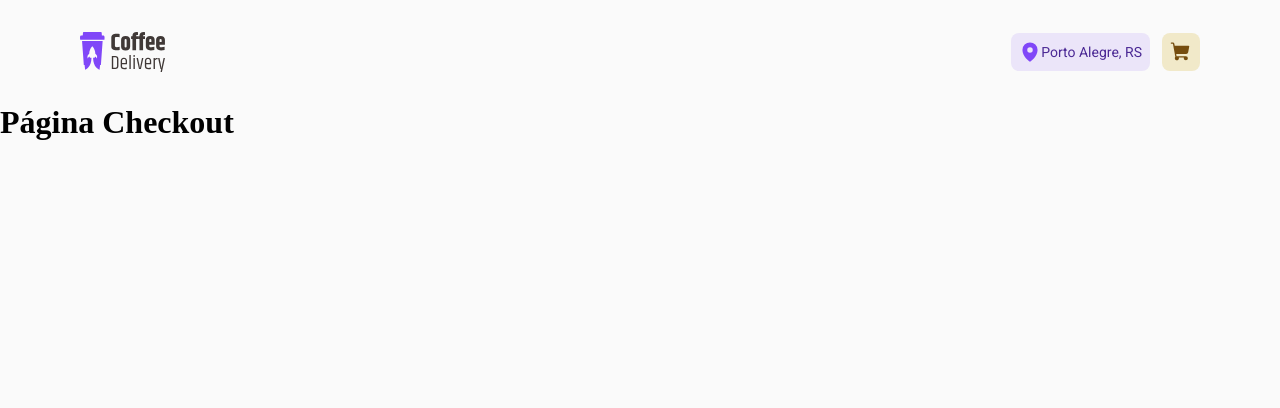
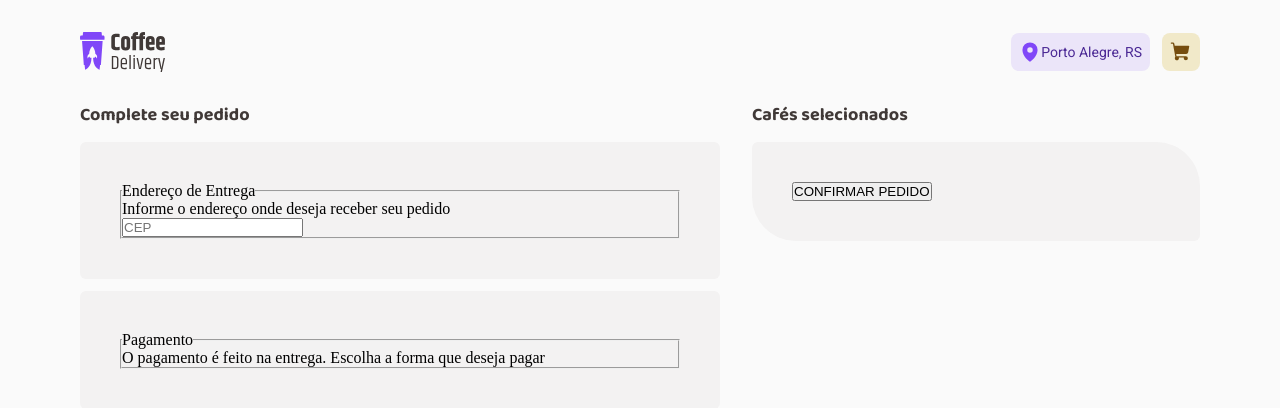
Before and after one commit to maiquitome/rocketseat-challenge-coffee-delivery, a React (Vite) app: page /checkout in a window 1280 px wide. Shown: the top 408 px of the page. Built offline with nearby package versions, Linux system fonts and the light colour scheme.

Commit message:
feat: :sparkles: add Checkout page structure

```diff
--- a/src/pages/Checkout/index.tsx
+++ b/src/pages/Checkout/index.tsx
@@ -1,3 +1,41 @@
+import {
+  ConfirmOrderStyled,
+  DeliveryDetailsStyled,
+  FormContainerStyled,
+  PaymentStyled,
+} from "./style";
+
 export function Checkout() {
-  return <h1>Página Checkout</h1>;
+  return (
+    <FormContainerStyled>
+      <form action="">
+        <div>
+          <h2>Complete seu pedido</h2>
+          <DeliveryDetailsStyled>
+            <fieldset>
+              <legend>Endereço de Entrega</legend>
+              <p>Informe o endereço onde deseja receber seu pedido</p>
+
+              <input type="number" name="cep" id="cep" placeholder="CEP" />
+            </fieldset>
+          </DeliveryDetailsStyled>
+
+          <PaymentStyled>
+            <fieldset>
+              <legend>Pagamento</legend>
+              <p>
+                O pagamento é feito na entrega. Escolha a forma que deseja pagar
+              </p>
+            </fieldset>
+          </PaymentStyled>
+        </div>
+        <div>
+          <h2>Cafés selecionados</h2>
+          <ConfirmOrderStyled>
+            <button>CONFIRMAR PEDIDO</button>
+          </ConfirmOrderStyled>
+        </div>
+      </form>
+    </FormContainerStyled>
+  );
 }
--- /dev/null
+++ b/src/pages/Checkout/style.ts
@@ -0,0 +1,36 @@
+import styled from "styled-components";
+import { LayoutContainer } from "../../layouts/DefaultLayout/styles";
+import { TITLE_XS } from "../../styles/variables";
+
+export const FormContainerStyled = styled(LayoutContainer)`
+  form {
+    display: grid;
+    grid-template-columns: 57.1428571429% 1fr;
+    column-gap: 2rem;
+
+    h2 {
+      padding-bottom: 0.9375rem;
+      font: ${TITLE_XS};
+      color: ${(props) => props.theme["base-800"]};
+    }
+  }
+`;
+
+export const CardStyled = styled.div`
+  background-color: ${(props) => props.theme["base-200"]};
+  padding: 2.5rem;
+  border-radius: 0.375rem;
+`;
+
+export const CompleteYourOrder = styled.div``;
+
+export const DeliveryDetailsStyled = styled(CardStyled)`
+  margin-bottom: 0.75rem;
+`;
+
+export const PaymentStyled = styled(CardStyled)``;
+
+export const ConfirmOrderStyled = styled(CardStyled)`
+  border-top-right-radius: 2.75rem;
+  border-bottom-left-radius: 2.75rem;
+`;
```
